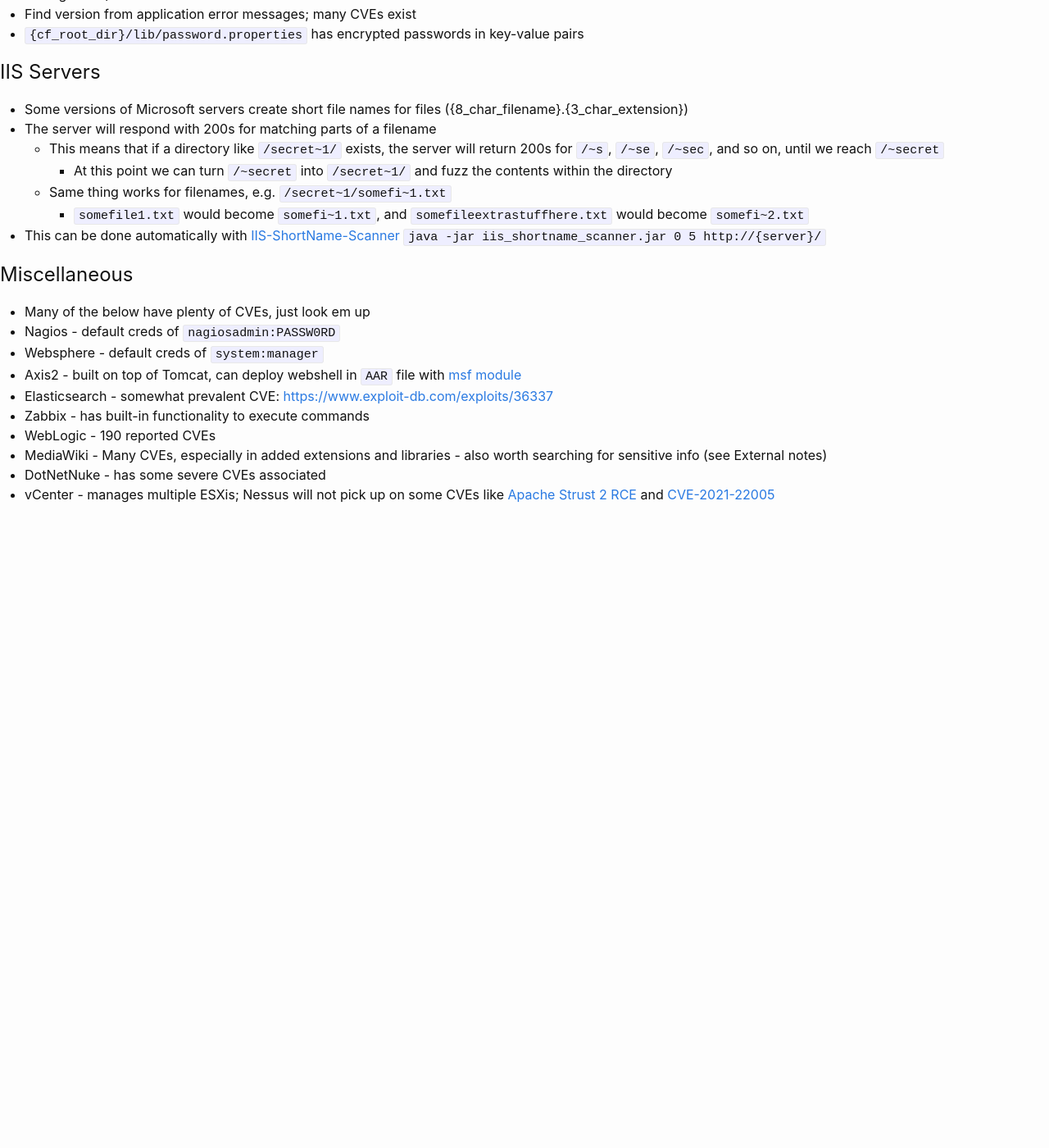
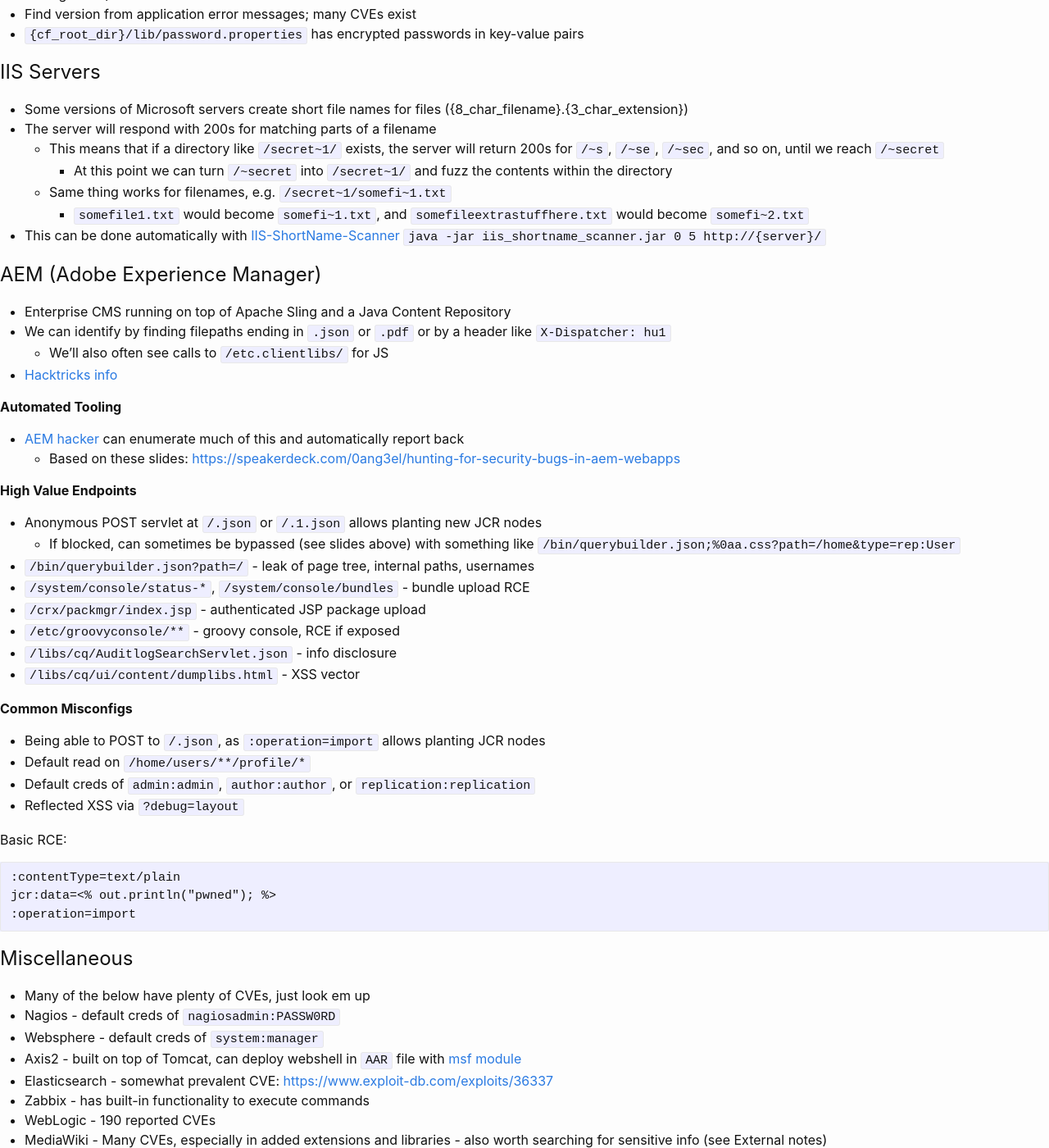
Before and after one commit to KhaelK138/KhaelK138.github.io, a Jekyll site: the page built from markdown/Services.md, in a window 1280 px wide and 1400 px high, scrolled down 5575 px. Shown: the whole window at 82% size. Built offline with Jekyll 4.4.1, drawn with Linux system fonts in a browser that asks for light colours; before the commit the page ends 6205 px from its top, so only the background shows below that.

Commit message:
added AEM notes

````diff
--- a/markdown/Services.md
+++ b/markdown/Services.md
@@ -243,6 +243,40 @@
 - This can be done automatically with [IIS-ShortName-Scanner](https://github.com/irsdl/IIS-ShortName-Scanner)
   `java -jar iis_shortname_scanner.jar 0 5 http://{server}/`
 
+## AEM (Adobe Experience Manager)
+- Enterprise CMS running on top of Apache Sling and a Java Content Repository
+- We can identify by finding filepaths ending in `.json` or `.pdf` or by a header like `X-Dispatcher: hu1`
+  - We'll also often see calls to `/etc.clientlibs/` for JS
+- [Hacktricks info](https://book.hacktricks.wiki/en/network-services-pentesting/pentesting-web/aem-adobe-experience-cloud.html?highlight=AEM#aem-adobe-experience-manager-pentesting)
+
+**Automated Tooling**
+- [AEM hacker](github.com/0ang3el/aem-hacker) can enumerate much of this and automatically report back
+  - Based on these slides: [https://speakerdeck.com/0ang3el/hunting-for-security-bugs-in-aem-webapps](https://speakerdeck.com/0ang3el/hunting-for-security-bugs-in-aem-webapps)
+
+**High Value Endpoints**
+- Anonymous POST servlet at `/.json` or `/.1.json` allows planting new JCR nodes
+  - If blocked, can sometimes be bypassed (see slides above) with something like `/bin/querybuilder.json;%0aa.css?path=/home&type=rep:User`
+- `/bin/querybuilder.json?path=/` - leak of page tree, internal paths, usernames
+- `/system/console/status-*`, `/system/console/bundles` - bundle upload RCE
+- `/crx/packmgr/index.jsp` - authenticated JSP package upload
+- `/etc/groovyconsole/**` - groovy console, RCE if exposed
+- `/libs/cq/AuditlogSearchServlet.json` - info disclosure
+- `/libs/cq/ui/content/dumplibs.html` - XSS vector
+
+**Common Misconfigs**
+- Being able to POST to `/.json`, as `:operation=import` allows planting JCR nodes
+- Default read on `/home/users/**/profile/*`
+- Default creds of `admin:admin`, `author:author`, or `replication:replication`
+- Reflected XSS via `?debug=layout`
+
+Basic RCE:
+
+```
+:contentType=text/plain
+jcr:data=<% out.println("pwned"); %>
+:operation=import
+```
+
 ## Miscellaneous
 - Many of the below have plenty of CVEs, just look em up
 - Nagios - default creds of `nagiosadmin:PASSW0RD`
````
